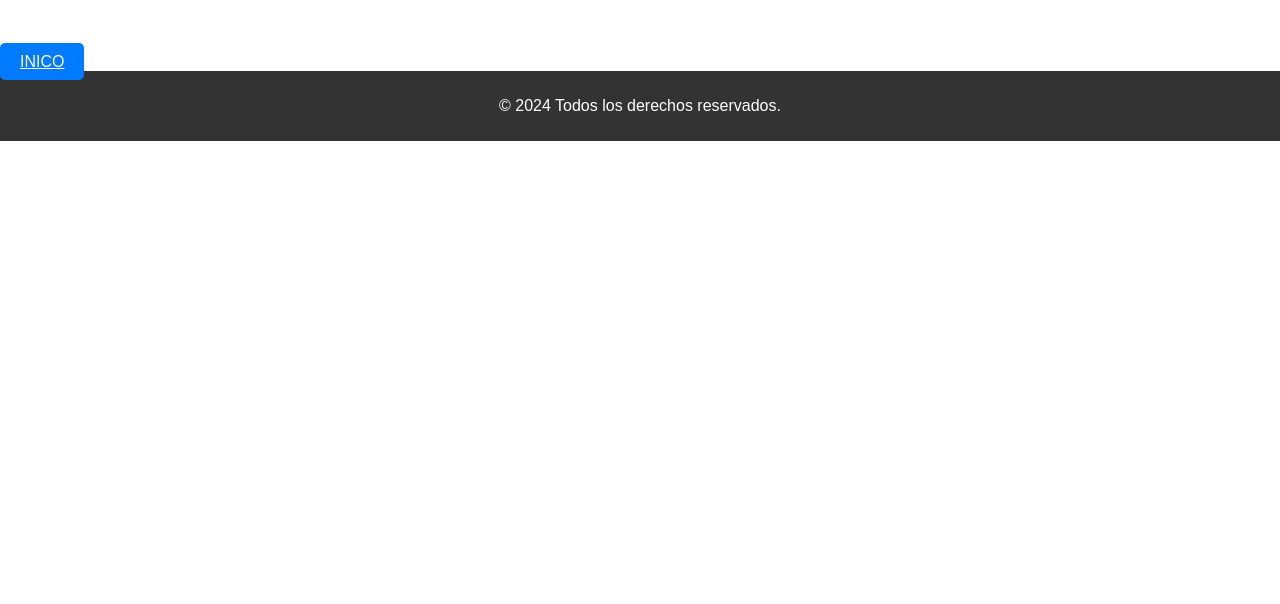
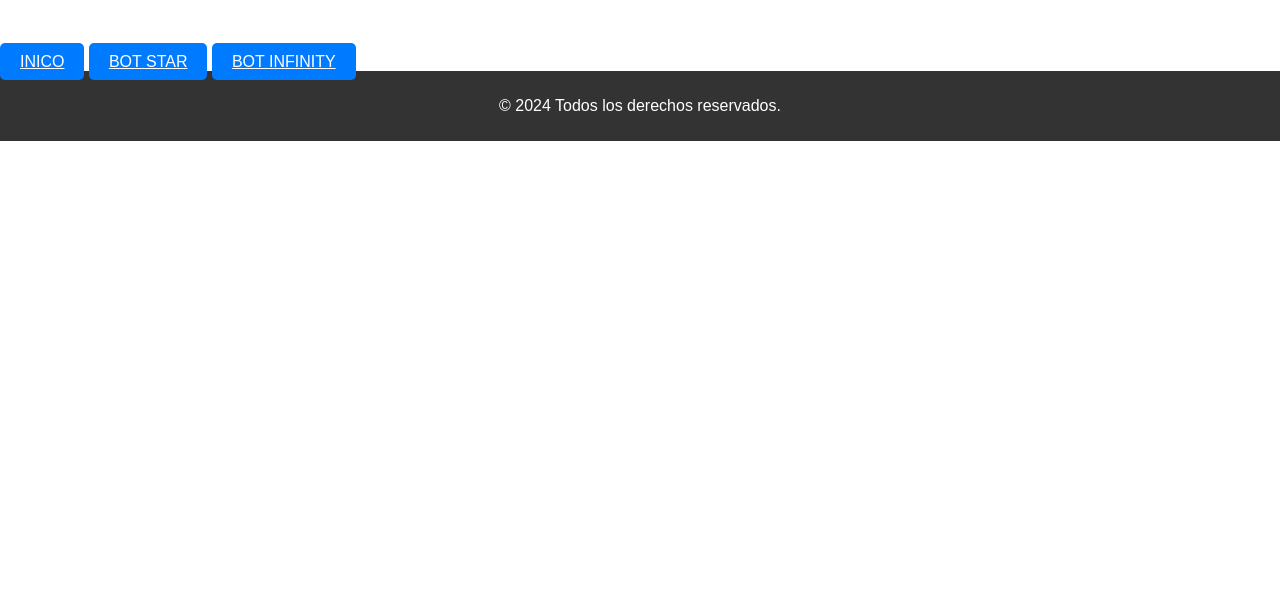
Before and after one commit to EBMEBM/Star-InfinityBots, a plain HTML site: page index.html in a window 1280 px wide. Shown: the part 196-800 px from the top of the page. Drawn offline with Linux system fonts and the light colour scheme.

Commit message:
Update index.html

```diff
--- a/index.html
+++ b/index.html
@@ -11,7 +11,7 @@
 
 
     <h1>Star & Infinity</h1>
-<a href="index.html" class="button">INICO</a>
+<a href="index.html" class="button">INICO</a> <a href="star.html" class="button">BOT STAR</a> <a href="infinity.html" class="button">BOT INFINITY</a>
 
     <footer>
         <p>&copy; 2024 Todos los derechos reservados.</p>
```
